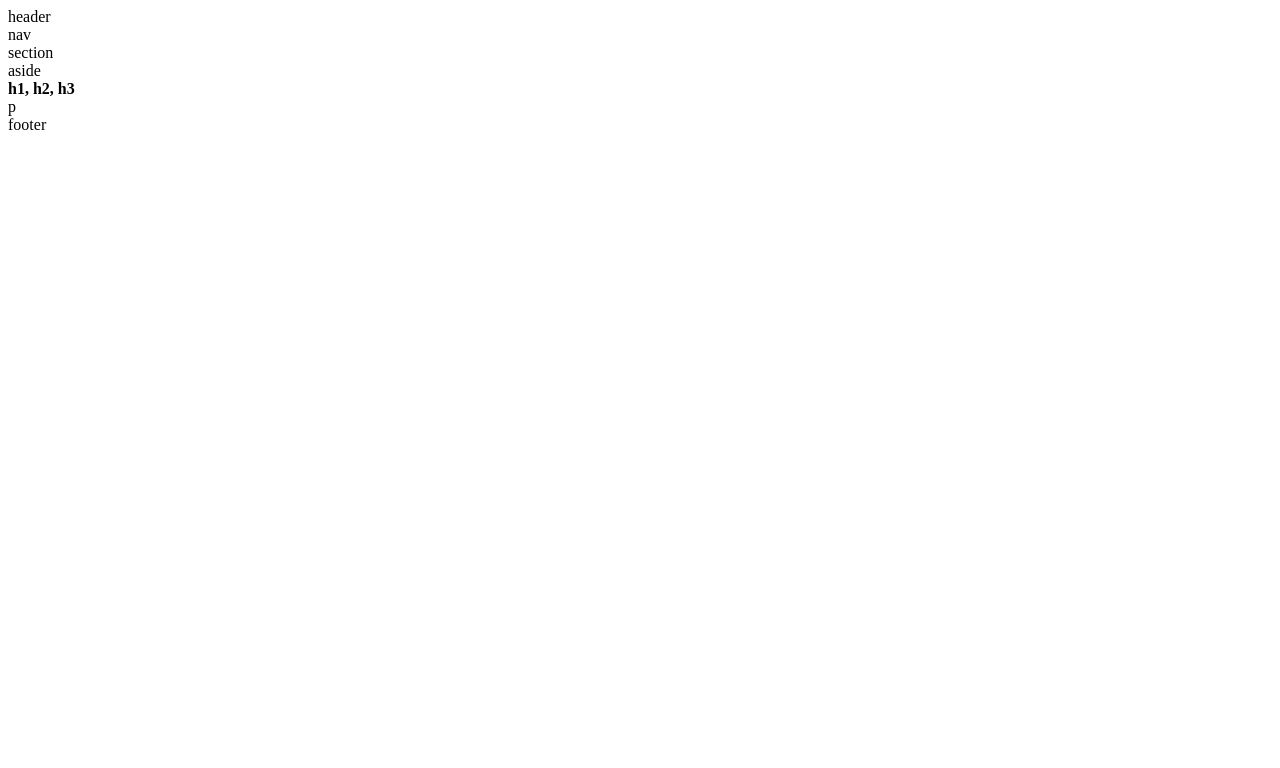
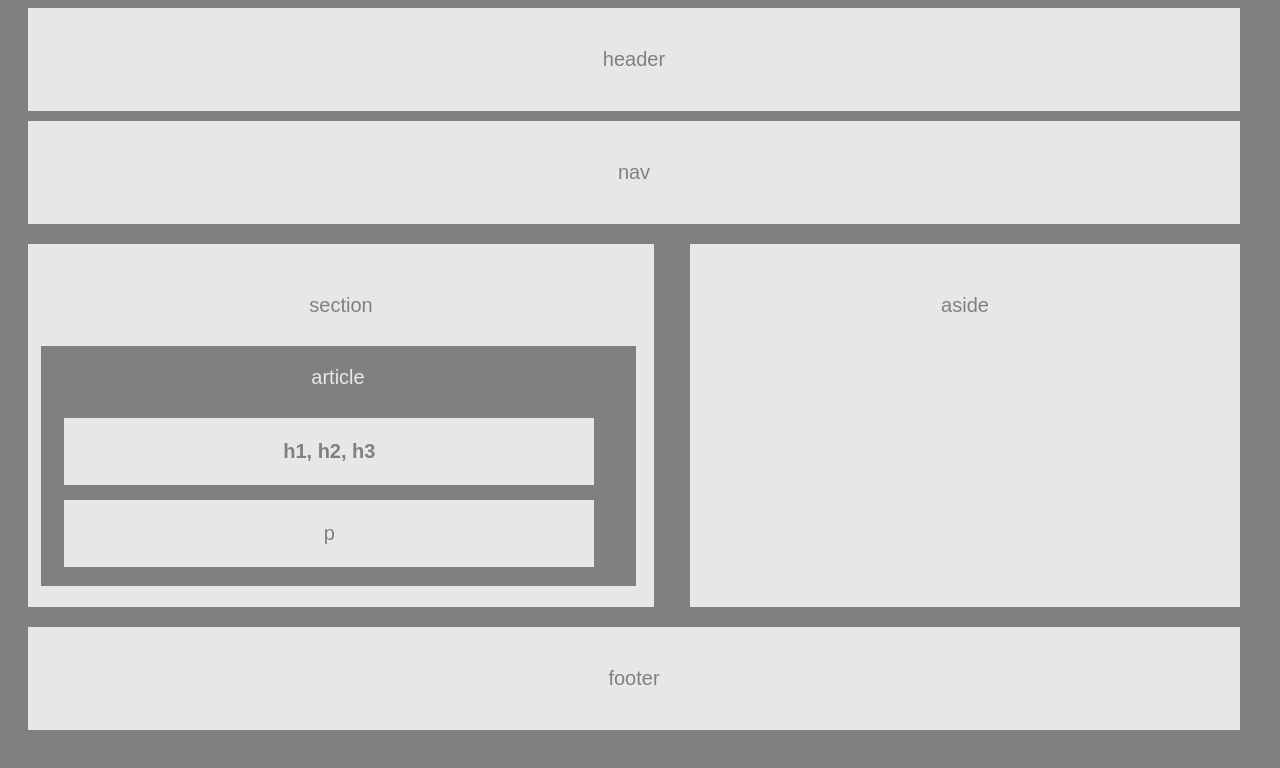
Before and after one commit to rschle/HW-Wireframe, a plain HTML site: page index.html in a window 1280 px wide. Drawn offline with Linux system fonts and the light colour scheme; files that its build step writes are made by us from their sources.

Commit message:
submitting hw1

```diff
--- a/css/style.css
+++ b/css/style.css
@@ -0,0 +1,120 @@
+/**
+ * Wireframe Layout
+ **/
+
+ * {
+    box-sizing: border-box;
+    text-align: center;
+  }
+
+
+ body{
+     background-color: grey;
+     font-size: 20px;
+     font-family: Arial, Helvetica, sans-serif;
+     text-align: center;
+     margin-right: 20px
+
+ }
+
+ p{
+    position: relative;
+    top: -120px;
+
+
+
+ }
+ header{
+
+     padding: 40px;
+     margin-bottom: 10px;
+     margin-right: 20px;
+     margin-left: 20px;
+     background-color: #E8E7E7;
+     color: grey;
+ }
+
+ #nav{
+     padding:40px;
+     margin-right: 20px;
+     margin-left: 20px;
+     background-color: #E8E7E7;
+     color: grey;
+ }
+
+ #left{
+    padding: 150px;
+    margin-top: 20px;
+    margin-right: 10px;
+    margin-left: 20px;
+    margin-bottom: 20px;
+    background-color: #E8E7E7;
+    color: grey;
+    width: 50%;
+    height: 50%;
+    float: left;
+    position: relative;
+
+ }
+
+ aside{
+    padding: 150px;
+    margin-top: 20px;
+    margin-right: 20px;
+    margin-left: 10px;
+    margin-bottom: 20px;
+    background-color: #E8E7E7;
+    color: grey;
+    width: 550px;
+    height: 90%;
+    float: right;
+ }
+
+ #article{
+    background-color: grey;
+    color:#E8E7E7;
+    top:28%;
+    left: 2%;
+    right: 15%;
+    text-align: center;
+    padding: 120px;
+    float: left;
+    width: 595px;
+    height: 190px;
+    position: absolute;
+
+ }
+
+ #hs{
+    background-color: #E8E7E7;
+    color: grey;
+    padding: 22px;
+    float: left;
+    width: 530px;
+    left: 4%;
+    top: 30%;
+    position: absolute;
+ }
+
+ #p{
+   background-color: #E8E7E7;
+   margin-top: 20px;
+   color: grey;
+   padding: 22px;
+   float: left;
+   width: 530px;
+   left:4%;
+   overflow: auto;
+   position: absolute;
+   top: 56%;
+ }
+
+ footer{
+   padding: 40px;
+   margin-bottom: 10px;
+   margin-right: 20px;
+   margin-left: 20px;
+   background-color: #E8E7E7;
+   color: grey;
+   clear: both;
+ }
--- a/index.html
+++ b/index.html
@@ -4,7 +4,7 @@
 <head>
     <meta charset="UTF-8">
     <title>HW-Wireframe</title>
-    <link rel="stylesheet" type="text/css" href="style.css">
+    <link rel="stylesheet" type="text/css" href="css/style.css">
 </head>
 
 <body>
@@ -17,10 +17,9 @@
     </section>
 
     <section id="left">
-        section
-        <aside>
-            aside
-        </aside>
+        <p>section</p>
+        <section id="article">
+            <p>article</p>
              <section id="hs">
                 <b>h1, h2, h3</b>
             </section>
@@ -29,7 +28,10 @@
                p
             </section>
         </section>
-
+    </section>
+        <aside>
+            <p>aside</p>
+        </aside>
     <footer>
         footer
     </footer>
```
Also changed, not shown: style.css (added), 1 other file. Lines whose indentation alone changed are shown as unchanged.
